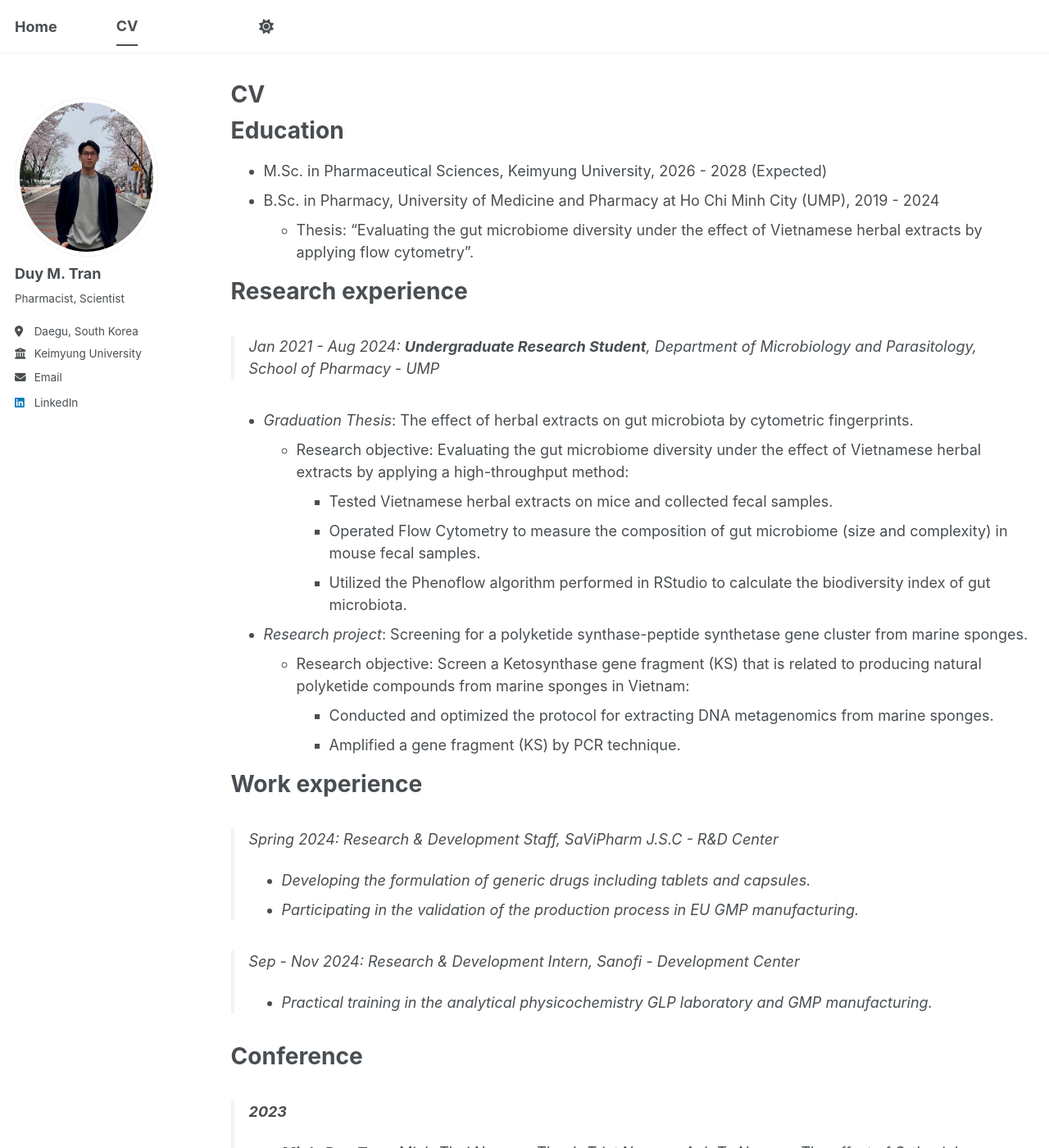
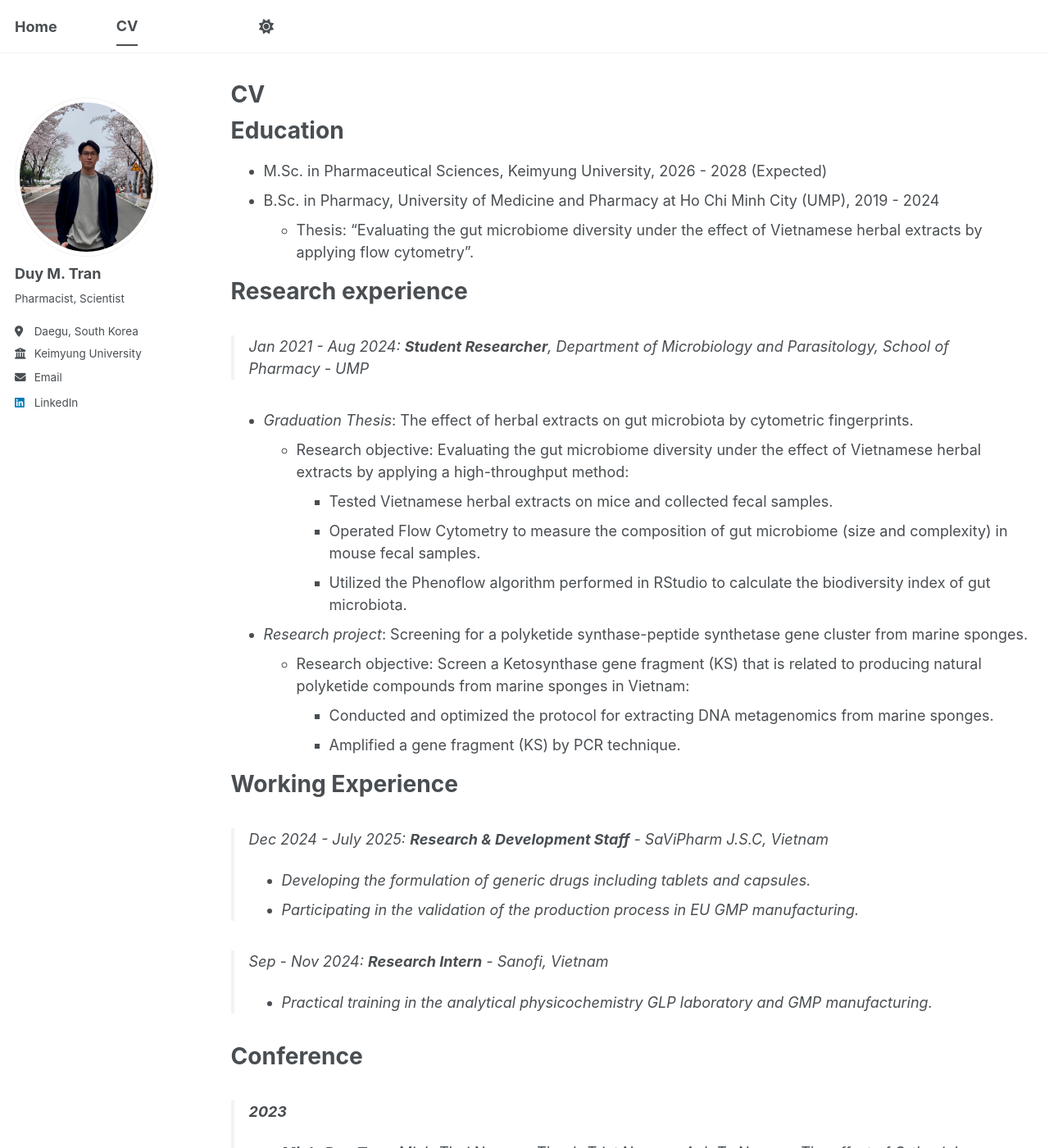
Before and after one commit to tranminhduy-git/tmduy.github.io, a Jekyll site: the page built from _pages/cv.md, in a window 1280 px wide and 1400 px high. Shown: the whole window at 82% size. Built offline with Jekyll 4.4.1, drawn with Linux system fonts in a browser that asks for light colours; a script bundle is joined from its source files by our own code; library files that are not in the unit come from our copies.

Commit message:
Update cv.md

```diff
--- a/_pages/cv.md
+++ b/_pages/cv.md
@@ -17,7 +17,7 @@ Education
 
 Research experience
 ======
-> Jan 2021 - Aug 2024: __Undergraduate Research Student__, Department of Microbiology and Parasitology, School of Pharmacy - UMP
+> Jan 2021 - Aug 2024: __Student Researcher__, Department of Microbiology and Parasitology, School of Pharmacy - UMP
 
   * _Graduation Thesis_: The effect of herbal extracts on gut microbiota by cytometric fingerprints.
     * Research objective: Evaluating the gut microbiome diversity under the effect of Vietnamese herbal extracts by
@@ -34,13 +34,13 @@ compounds from marine sponges in Vietnam:
        * Amplified a gene fragment (KS) by PCR technique.
 
 
-Work experience
+Working Experience
 ======
-> Spring 2024: Research & Development Staff, SaViPharm J.S.C - R&D Center
+> Dec 2024 - July 2025: __Research & Development Staff__ - SaViPharm J.S.C, Vietnam
   * Developing the formulation of generic drugs including tablets and capsules.
   * Participating in the validation of the production process in EU GMP manufacturing.
 
-> Sep - Nov 2024: Research & Development Intern, Sanofi - Development Center
+> Sep - Nov 2024: __Research Intern__ - Sanofi, Vietnam
   * Practical training in the analytical physicochemistry GLP laboratory and GMP manufacturing.
 
 
```
